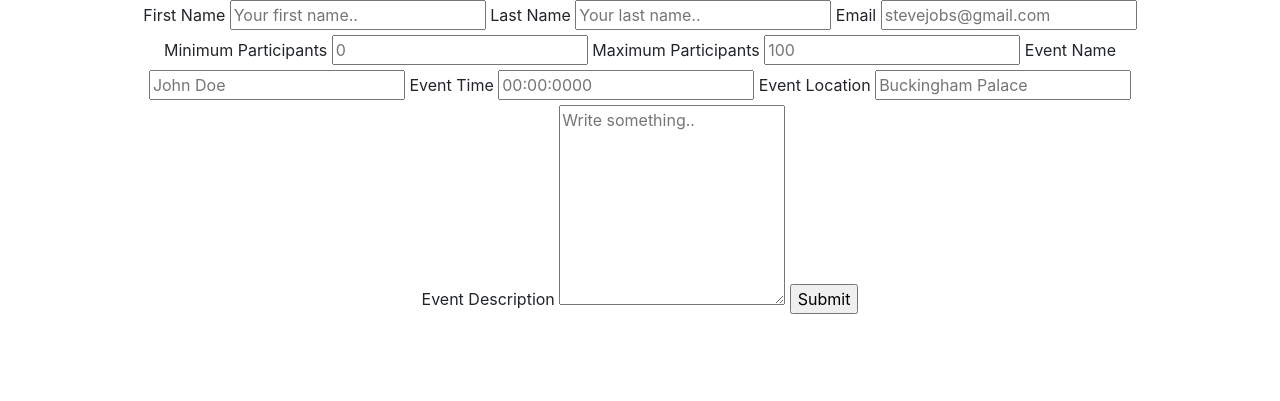
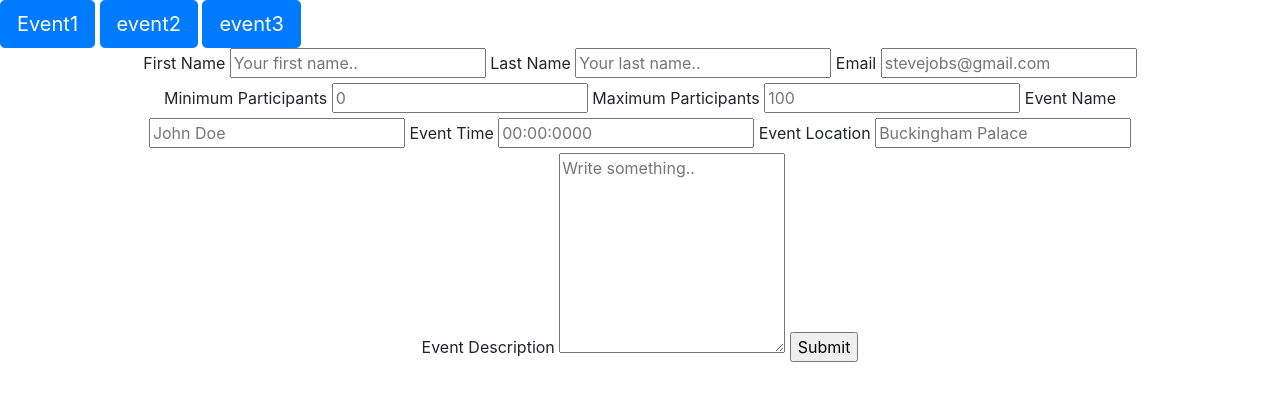
Before and after one commit to jsshap/AoDHack, a Flask app: page / in a window 1280 px wide. Shown: the top 401 px of the page. Run offline with Flask 2, Linux system fonts and the light colour scheme; some libraries are stand-ins or nearby versions.

Commit message:
Update index.html

```diff
--- a/flask-files/templates/index.html
+++ b/flask-files/templates/index.html
@@ -5,6 +5,11 @@
     <meta name="viewport" content="width=device-width, initial-scale=1, shrink-to-fit=no">
   	<link rel="stylesheet" href="https://maxcdn.bootstrapcdn.com/bootstrap/4.0.0/css/bootstrap.min.css" integrity="sha384-Gn5384xqQ1aoWXA+058RXPxPg6fy4IWvTNh0E263XmFcJlSAwiGgFAW/dAiS6JXm" crossorigin="anonymous">
   <body>
+    <div class=" btn-block" role="group" aria-label="...">
+		  <button type="button" class="btn btn-primary btn-lg" >Event1</button>
+		  <button type="button" class="btn btn-primary btn-lg">event2</button>
+		  <button type="button" class="btn btn-primary btn-lg">event3</button>
+	  </div>
     <div class="container">
       <form id="newEventInfo" onsubmit="processNewEvent()" style="text-align: center; position: relative">
 
```
